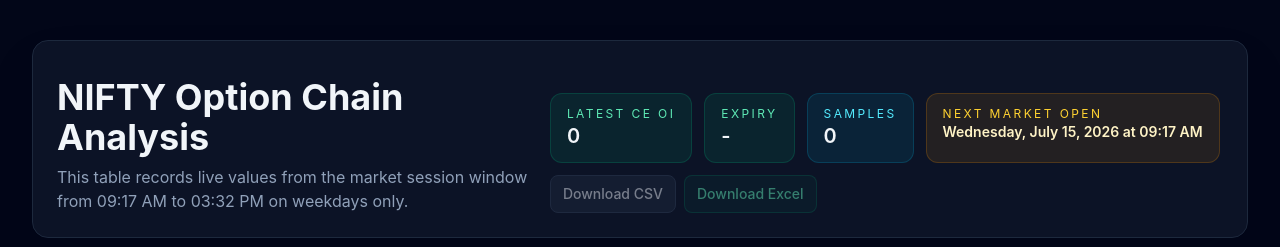
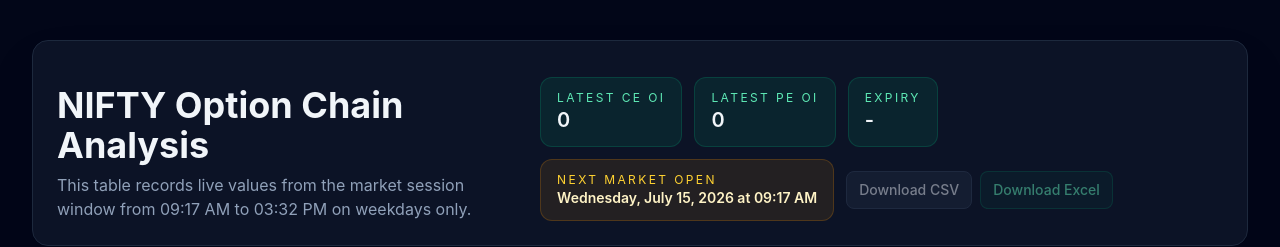
Before and after one commit to AyushNafdey/nifty_option_chain_analyser, a React app in the folder app/: page / in a window 1280 px wide. Shown: the top 247 px of the page. Built offline with nearby package versions, Linux system fonts and the light colour scheme; no server answers; the HTML template or start-up script is replaced by a standard one.

Commit message:
UI: Added 'Latest PE OI' card

```diff
--- a/app/src/App.jsx
+++ b/app/src/App.jsx
@@ -250,12 +250,12 @@
                 <p className="text-xl font-semibold">{formatIndianNumber(summary.latestCeOi)}</p>
               </div>
               <div className="rounded-xl border border-emerald-500/20 bg-emerald-500/10 px-4 py-3">
+                <p className="text-xs uppercase tracking-[0.2em] text-emerald-300">Latest PE OI</p>
+                <p className="text-xl font-semibold">{formatIndianNumber(summary.latestPeOi)}</p>
+              </div>
+              <div className="rounded-xl border border-emerald-500/20 bg-emerald-500/10 px-4 py-3">
                 <p className="text-xs uppercase tracking-[0.2em] text-emerald-300">Expiry</p>
                 <p className="text-xl font-semibold">{expiry || "-"}</p>
-              </div>
-              <div className="rounded-xl border border-cyan-500/20 bg-cyan-500/10 px-4 py-3">
-                <p className="text-xs uppercase tracking-[0.2em] text-cyan-300">Samples</p>
-                <p className="text-xl font-semibold">{summary.totalSamples}</p>
               </div>
               {!isSessionActive && (
                 <div className="rounded-xl border border-amber-500/20 bg-amber-500/10 px-4 py-3">
```
